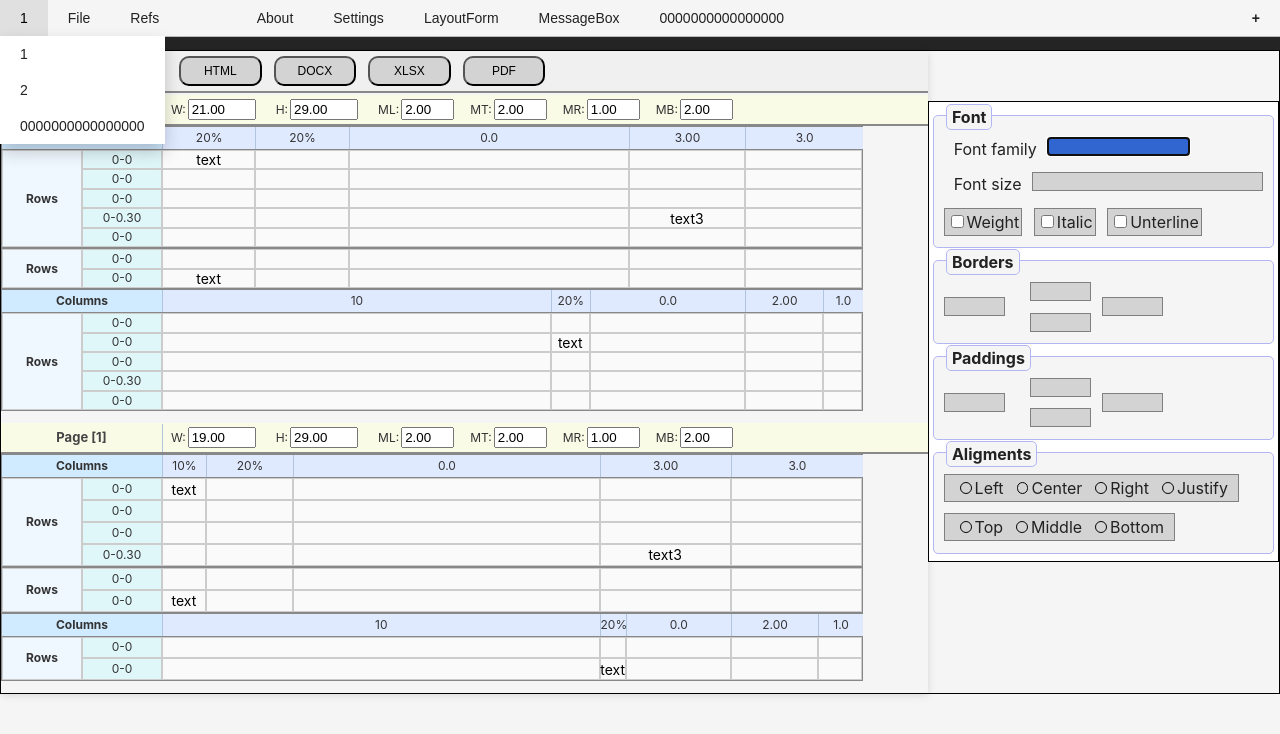
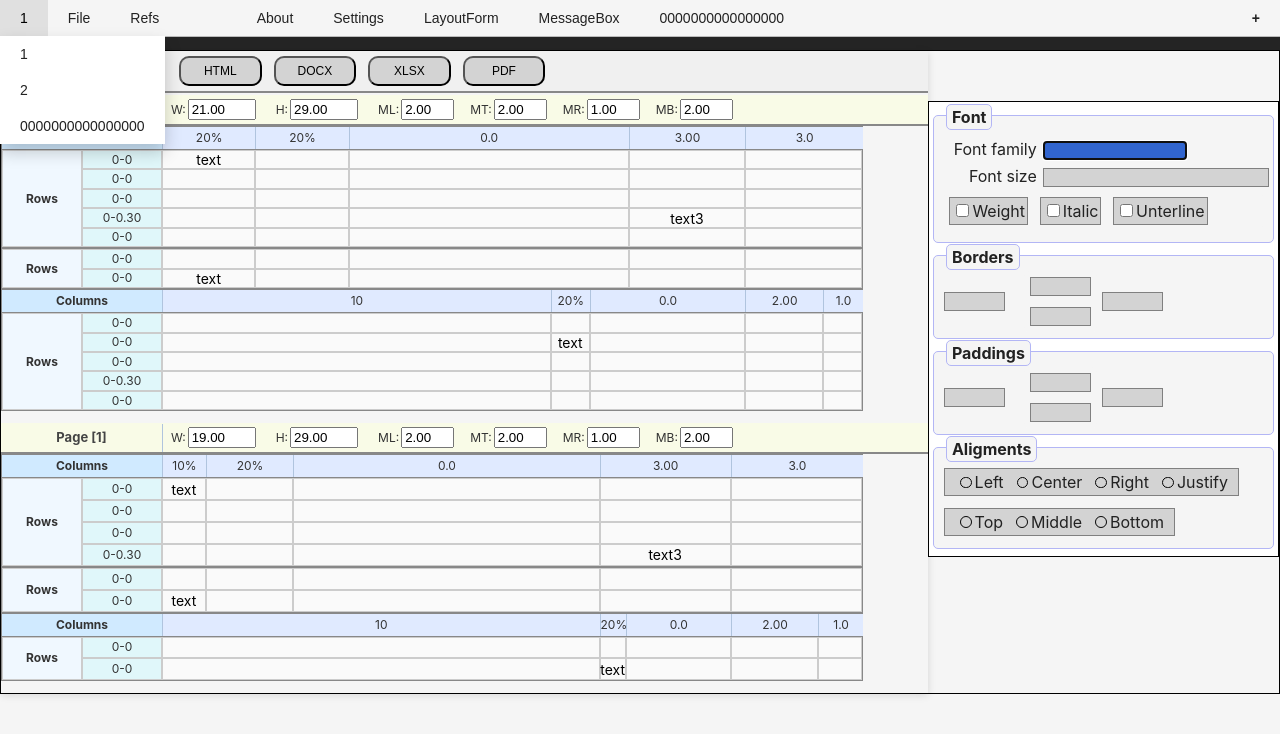
Before and after one commit to AndreiPuchko/q2web, a React (Vite) app: page / in a window 1280 px wide. Shown: the top 734 px of the page. Built offline with nearby package versions, Linux system fonts and the light colour scheme.

Commit message:
form panel

```diff
--- a/src/components/Form.tsx
+++ b/src/components/Form.tsx
@@ -191,14 +191,24 @@ class Form extends Component<FormProps, { formData: { [key: string]: any } }> {
   renderPanel = (panel: any, root = false) => {
     if (!panel || !panel.children) return null;
 
-    const className = panel.column === "/h" ? "Panel flex-row group-box" : "Panel flex-column group-box";
-    const style: CSSProperties = { display: "flex", flex: 1, padding: "0.5cap" };
+    let className = panel.column === "/h" ? "Panel flex-row group-box" : "Panel flex-column group-box";
+    let style: CSSProperties = { display: "flex", flex: 1, padding: "0.5cap" };
     const rootStyle: CSSProperties = { display: 'flex', justifyContent: 'flex-center', width: 'auto' };
 
-    if (panel.column === "/v") {
-      style.flexDirection = 'column'
+    if (panel.column === "/f") {
+      // 2-column grid: label right, input left
+      className += " panel-formgrid";
+      style = {
+        display: "grid",
+        gridTemplateColumns: "max-content 1fr",
+        // alignItems: "center",
+        gap: "0.2em",
+        padding: "0.5cap"
+      };
+    } else if (panel.column === "/v") {
+      style.flexDirection = 'column';
     } else {
-      style.flexDirection = 'row'
+      style.flexDirection = 'row';
     }
     style.alignItems = 'start';
     style.justifyContent = 'flex-start';
@@ -221,11 +231,38 @@ class Form extends Component<FormProps, { formData: { [key: string]: any } }> {
     return (
       <div className={className} style={rootStyle} key={panel.key}>
         {panel.label && <div className="group-box-title">{panel.label}</div>}
+        {panel.column === "/f" ? (
+          <div style={style}>
             {panel.children.map((child: any, index: number) => {
               if (child.children) {
+                return (
+                  <div key={child.key || index} style={{ gridColumn: "1 / span 2" }}>
+                    {this.renderPanel(child)}
+                  </div>
+                );
+              } else {
+                return (
+                  <>
+                    <label
+                      key={child.key + "-label"}
+                      className="form-label"
+                      style={{  justifySelf: "end", marginRight: "0.2em" }}
+                    >
+                      {child.control !== "check" && child.label ? child.label : ""}
+                    </label>
+                    <div key={child.key || index} className="form-group" style={{ width: "100%" }}>
+                      {this.renderInput(child)}
+                    </div>
+                  </>
+                );
+              }
+            })}
+          </div>
+        ) : (
+          panel.children.map((child: any, index: number) => {
+            if (child.children) {
               return this.renderPanel(child);
-          }
-          else {
+            } else {
               return (
                 <div key={child.key || index} className="form-group" style={style}>
                   {child.control !== "check" && child.label && <label className="form-label">{child.label}</label>}
@@ -233,7 +270,8 @@ class Form extends Component<FormProps, { formData: { [key: string]: any } }> {
                 </div>
               );
             }
-        })}
+          })
+        )}
       </div>
     );
   };
--- a/src/q2_modules/Q2Form.ts
+++ b/src/q2_modules/Q2Form.ts
@@ -11,6 +11,7 @@ export class Q2Control {
     data?: any;
     pic?: string;
     pi?: string;
+    check?: boolean | string | number;
 
     constructor(
         column: string,
@@ -19,6 +20,7 @@ export class Q2Control {
             datalen?: number, stretch?: number, control?: string, valid?: any, data?: any, pic?: string, pi?: string,
             readonly?: boolean,
             alignment?: number,
+            check?: boolean | string | number,
         } = {},
         key: string = "0"
     ) {
@@ -34,6 +36,7 @@ export class Q2Control {
         this.data = options.data;
         this.pic = options.pic;
         this.pi = options.pi;
+        this.check = options.check;
     }
 }
 
@@ -106,6 +109,7 @@ export class Q2Form {
             datalen?: number, stretch?: number, control?: string, valid?: any, data?: any, pic?: string, pi?: string,
             readonly?: boolean,
             alignment?: number,
+            check?: boolean | string | number,
         } = {}) {
         const key = this.columns.length > 0 ? this.columns.length.toString() : "0";
         const controlObj = new Q2Control(column, label, options, key);
--- a/src/q2app/Q2PropsEditor.tsx
+++ b/src/q2app/Q2PropsEditor.tsx
@@ -21,9 +21,9 @@ class Q2PropsEditor extends Component {
       exampleForm.add_control("font_family", "Font family", { datalen: 15 });
       exampleForm.add_control("font_size", "Font size");
       exampleForm.add_control("/h", "");
-      exampleForm.add_control("font_weight", "Weight", { control: "check", data: true });
-      exampleForm.add_control("font_italic", "Italic", { control: "check", data: true });
-      exampleForm.add_control("font_underline", "Unterline", { control: "check", data: true });
+      exampleForm.add_control("font_weight", "Weight", { control: "check", data: true, check: true });
+      exampleForm.add_control("font_italic", "Italic", { control: "check", data: true, check: true });
+      exampleForm.add_control("font_underline", "Unterline", { control: "check", data: true, check: true });
       exampleForm.add_control("/s", "");
       exampleForm.add_control("/");
       exampleForm.add_control("/");
--- a/src/q2app/q2app.ts
+++ b/src/q2app/q2app.ts
@@ -13,7 +13,7 @@ const exampleForm = new Q2Form("Refs|LayoutForm", "Example Form", "layouts", {
     y: 0
 });
 if (exampleForm.add_control("/v", "Vertical layout")) {
-    exampleForm.add_control("var1", "Line input", { datalen: 15 });
+    exampleForm.add_control("var1", "Line input", { datalen: 15, check: 1 });
     exampleForm.add_control("var2", "Line input");
 
     if (exampleForm.add_control("/h", "Horizontal layout")) {
```
Lines whose indentation alone changed are shown as unchanged.
